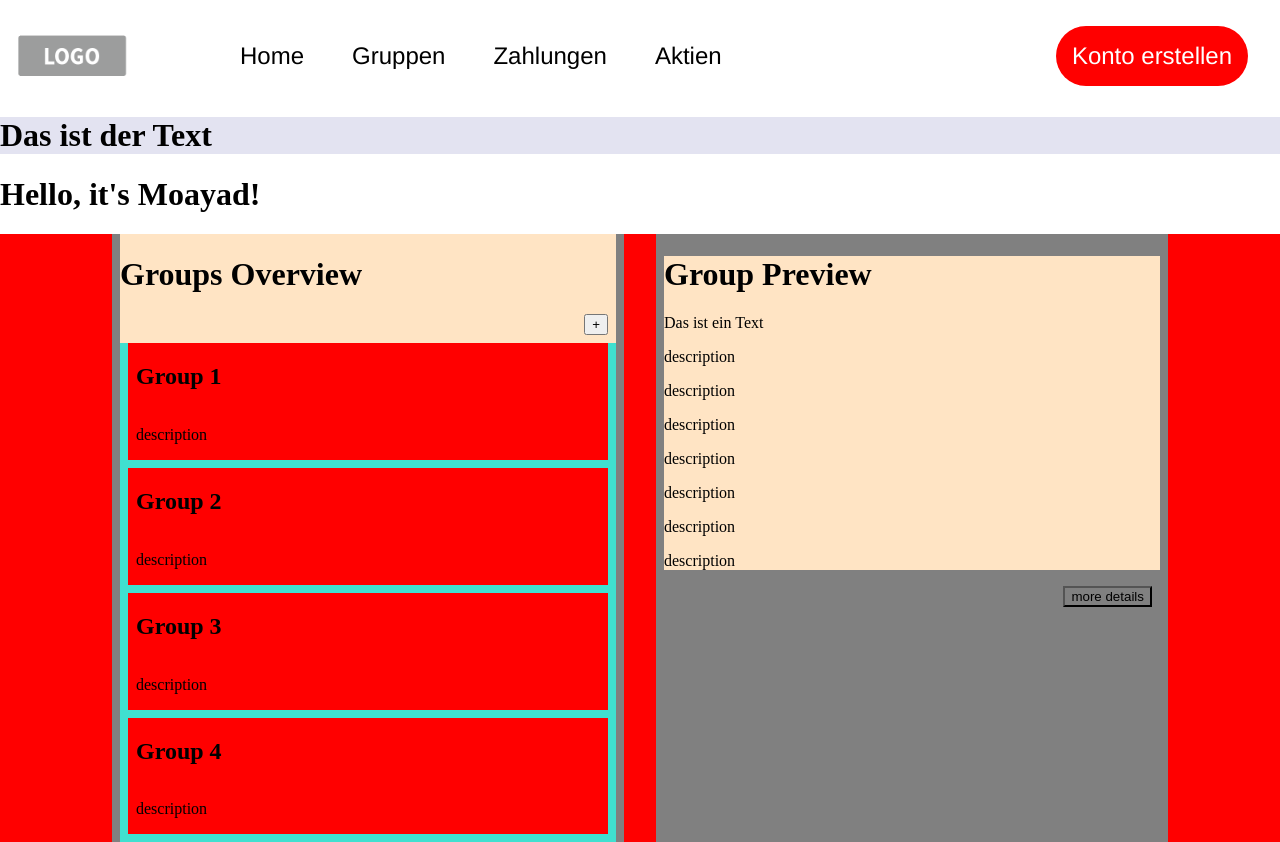
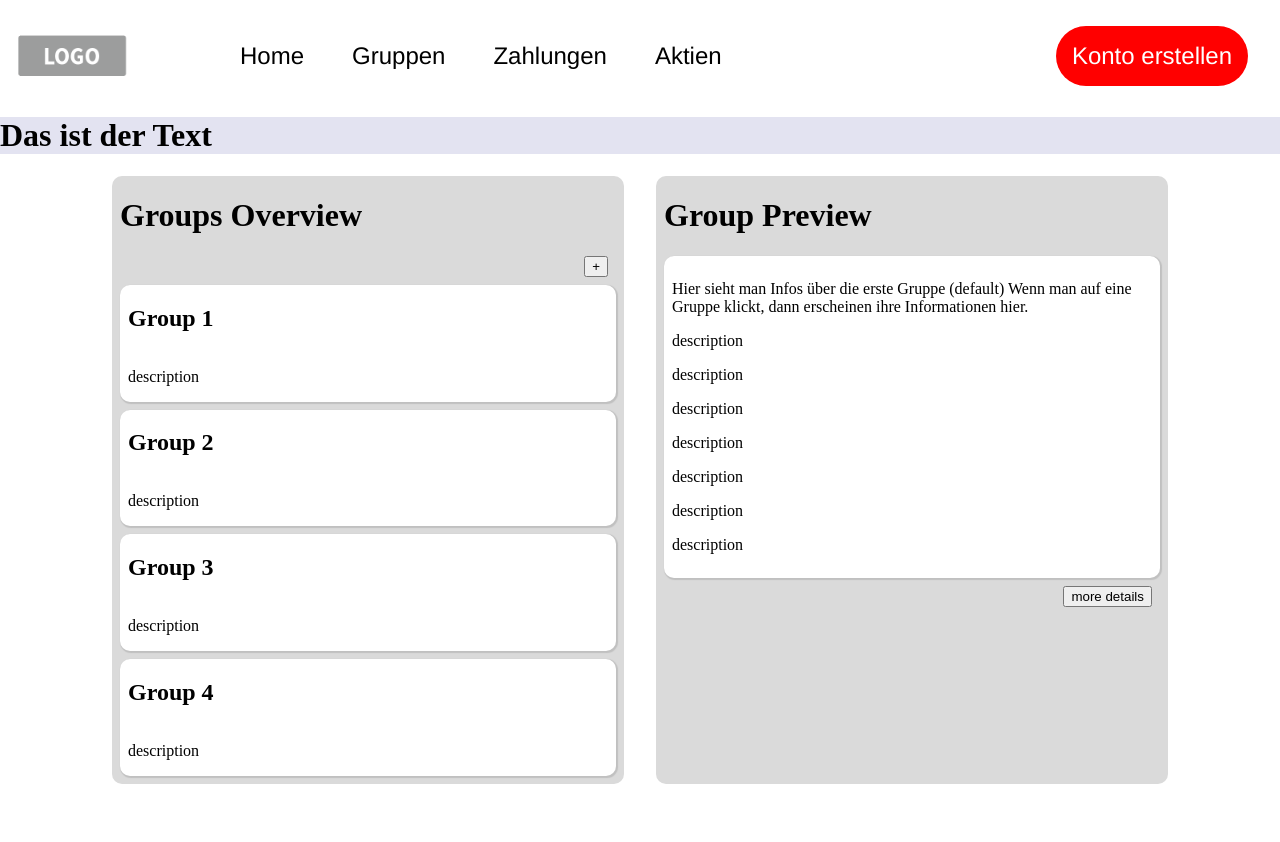
Before and after one commit to Davo00/aktien-app-frontend, an Angular app in the folder ShaFi/: page /group-overview in a window 1280 px wide. After the commit the page ends 800 px from the top, so only its background shows below. Built offline with nearby package versions, Linux system fonts and the light colour scheme.

Commit message:
css group overview

```diff
--- a/ShaFi/src/app/group-overview/group-overview.component.css
+++ b/ShaFi/src/app/group-overview/group-overview.component.css
@@ -1,17 +1,16 @@
 .groupOverviewPage {
   display: flex;
   justify-content: center;
-  background-color: red;
 }
 .groupOverview {
-  background-color: gray;
+  background-color: rgb(218, 218, 218);
   width: 40%;
   margin-right: 1rem;
+  border-radius: 10px;
 }
 
 .groupContainer {
   display: grid;
-  background-color: bisque;
   margin-left: 0.5rem;
   margin-right: 0.5rem;
 }
@@ -24,32 +23,41 @@
 
 .groups {
   display: grid;
-  background-color: turquoise;
 }
 
 .group {
   display: grid;
-  background-color: red;
+  margin-bottom: 0.5rem;
+  padding-left: 0.5rem;
+  background-color: white;
+  box-shadow: 1px 1px 1px 1px silver;
+  border-radius: 10px;
+}
+
+.groupPreview {
+  background-color: rgb(218, 218, 218);
+  width: 40%;
+  margin-left: 1rem;
+  border-radius: 10px;
+}
+
+.groupPreviewContainer {
   margin-left: 0.5rem;
   margin-right: 0.5rem;
   margin-bottom: 0.5rem;
-  padding-left: 0.5rem;
 }
 
-.groupPreview {
-  background-color: gray;
-  width: 40%;
-  margin-left: 1rem;
-}
-
-.groupPreviewContainer {
-  background-color: bisque;
-  margin-left: 0.5rem;
-  margin-right: 0.5rem;
+.groupPreviewContent {
+  background-color: white;
+  box-shadow: 1px 1px 1px 1px silver;
+  border-radius: 10px;
+  padding-left: 0.5rem;
+  padding-top: 0.5rem;
+  padding-right: 0.5rem;
+  padding-bottom: 0.5rem;
 }
 
 .moreDetailsButton {
-  background-color: gray;
   float: right;
   margin-right: 1rem;
   margin-bottom: 1rem;
--- a/ShaFi/src/app/group-overview/group-overview.component.html
+++ b/ShaFi/src/app/group-overview/group-overview.component.html
@@ -1,5 +1,3 @@
-<h1>Hello, it's Moayad!</h1>
-
 <div class="groupOverviewPage">
   <div class="groupOverview">
     <div class="groupContainer">
@@ -29,7 +27,11 @@
   <div class="groupPreview">
     <div class="groupPreviewContainer">
       <h1 class="">Group Preview</h1>
-      <p>Das ist ein Text</p>
+      <div class="groupPreviewContent">
+        <p>
+          Hier sieht man Infos über die erste Gruppe (default) Wenn man auf eine
+          Gruppe klickt, dann erscheinen ihre Informationen hier.
+        </p>
         <p>description</p>
         <p>description</p>
         <p>description</p>
@@ -38,6 +40,7 @@
         <p>description</p>
         <p>description</p>
       </div>
+    </div>
     <button class="moreDetailsButton">more details</button>
   </div>
 </div>
```
Lines whose indentation alone changed are shown as unchanged.
